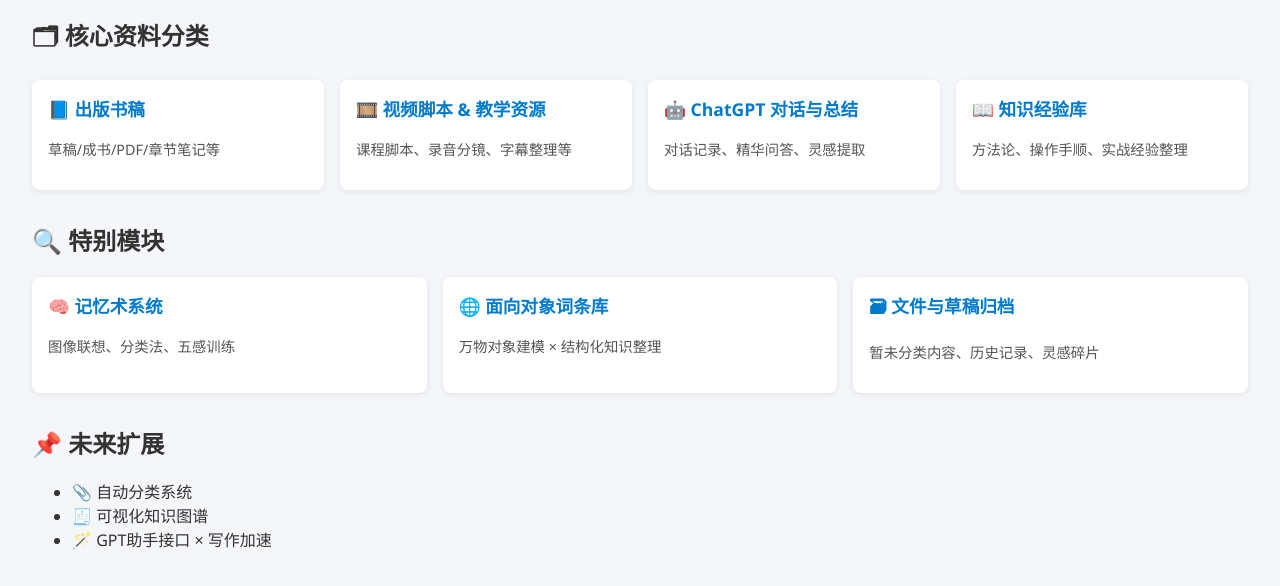
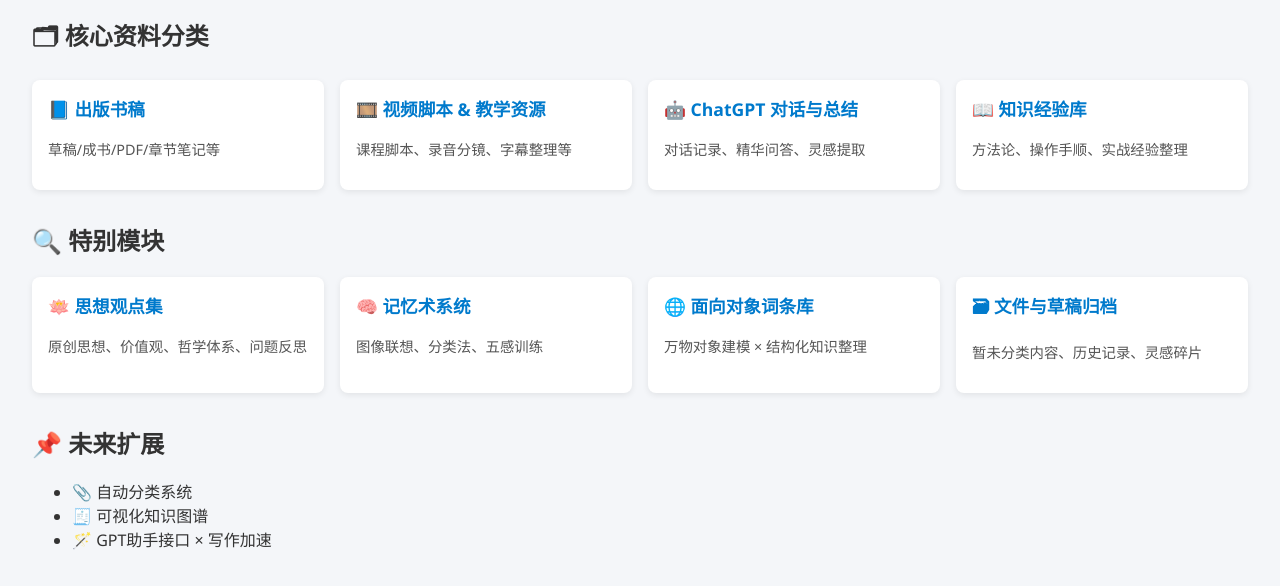
Before and after one commit to nanamigithub/mydocument, a plain HTML site: page index.html in a window 1280 px wide. Shown: the part 148-734 px from the top of the page. Drawn offline with Linux system fonts and the light colour scheme.

Commit message:
upd index.html

```diff
--- a/index.html
+++ b/index.html
@@ -81,6 +81,10 @@
   <h2>🔍 特别模块</h2>
   <div class="card-grid">
     <div class="card">
+      <h3><a href="ideas/">🪷 思想观点集</a></h3>
+      <p>原创思想、价值观、哲学体系、问题反思</p>
+    </div>
+    <div class="card">
       <h3><a href="memory-map/">🧠 记忆术系统</a></h3>
       <p>图像联想、分类法、五感训练</p>
     </div>
```
Lines whose indentation alone changed are shown as unchanged.
